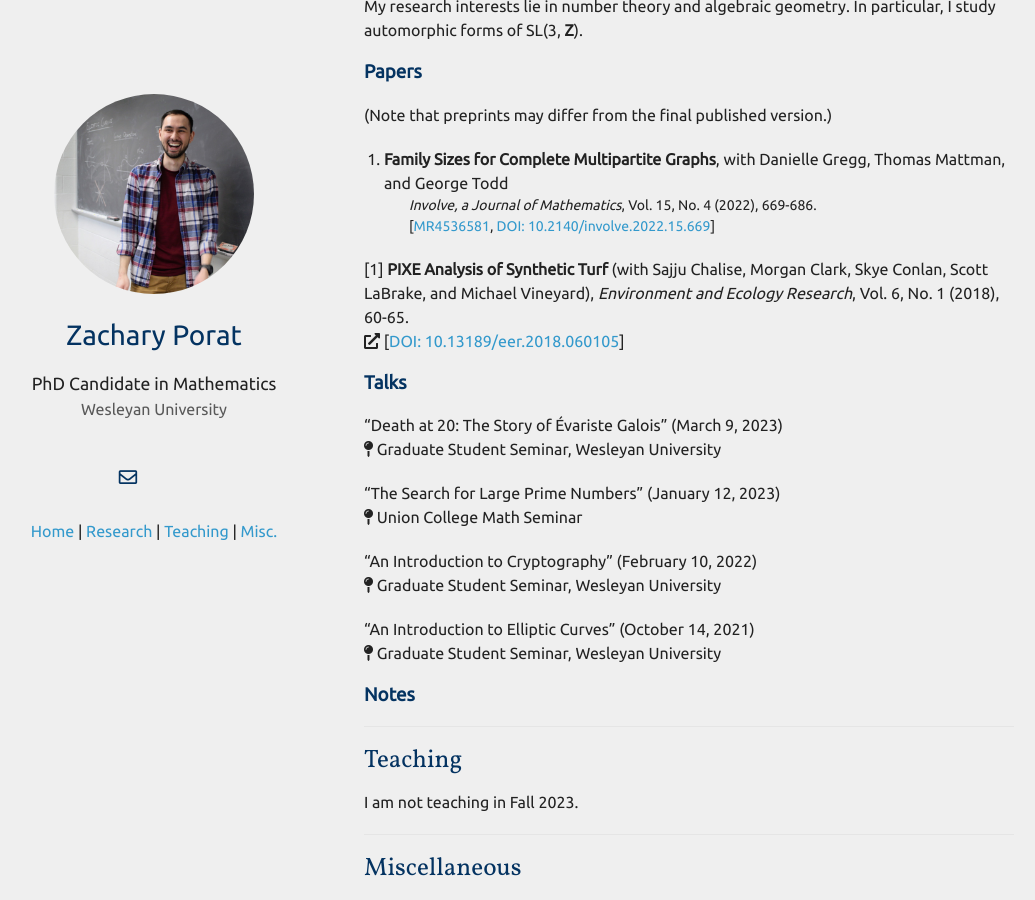
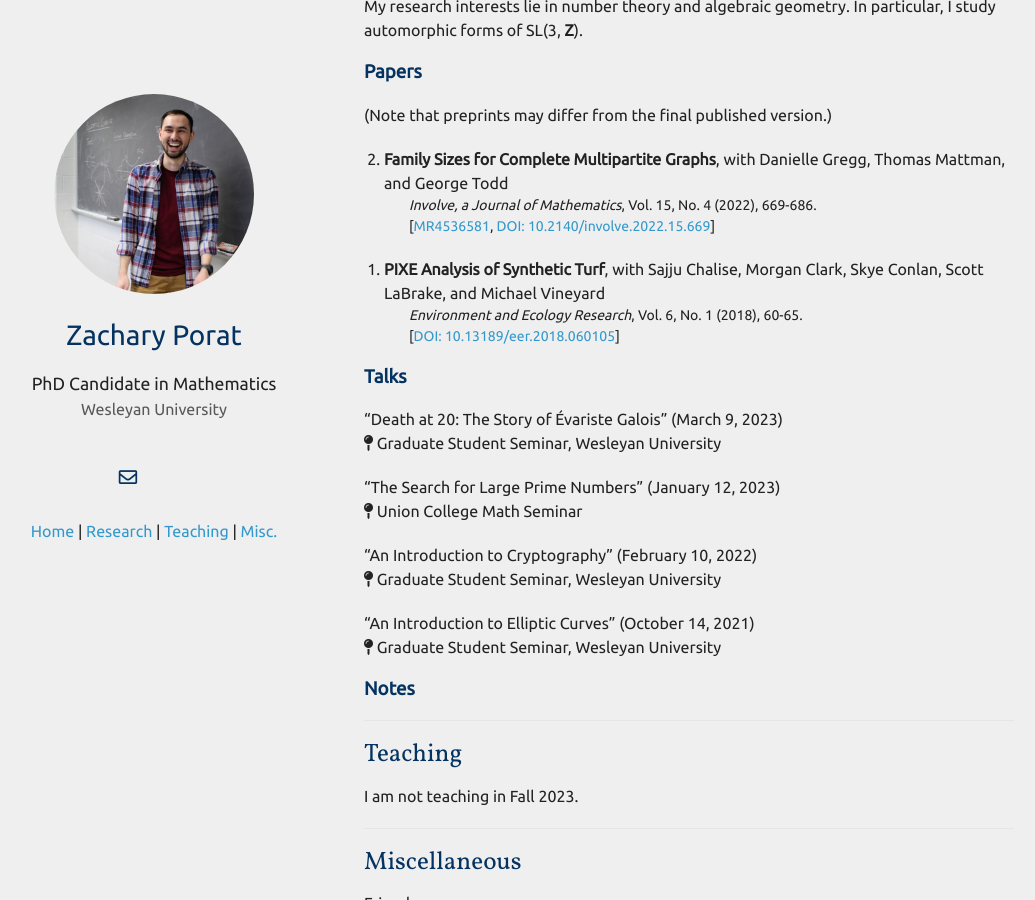
Before and after one commit to zporat/zporat.github.io, a Jekyll site: the page built from index.md, in a window 1280 px wide and 900 px high, scrolled down 368 px. Shown: the whole window, without its empty margins (101-1136 px from the left). Built offline with Jekyll 4.4.1, drawn with Linux system fonts in a browser that asks for light colours; nearby versions of some CDN libraries; a style sheet for code colours, icons or effects is not loaded; our own code applies the rules of GitHub Pages for plain Markdown files.

Commit message:
Update index.md

```diff
--- a/index.md
+++ b/index.md
@@ -26,10 +26,12 @@ My research interests lie in number theory and algebraic geometry.  In particula
     <li><i>Involve, a Journal of Mathematics</i>, Vol. 15, No. 4 (2022), 669-686. </li>
     <li>[<a href="https://mathscinet.ams.org/mathscinet/article?mr=4536581">MR4536581</a>, <a href="https://msp.org/involve/2022/15-4/p07.xhtml">DOI: 10.2140/involve.2022.15.669</a>]</li>
 </ul>
+<li><b>PIXE Analysis of Synthetic Turf</b>, with Sajju Chalise, Morgan Clark, Skye Conlan, Scott LaBrake, and Michael Vineyard</li>
+<ul style="list-style-type:none; font-size:14px; margin-left:-15px;">
+    <li><i>Environment and Ecology Research</i>, Vol. 6, No. 1 (2018), 60-65. </li>
+    <li>[<a href="https://www.hrpub.org/journals/article_info.php?aid=6770">DOI: 10.13189/eer.2018.060105</a>]</li>
+</ul>
 </ol>
-
-[1] **PIXE Analysis of Synthetic Turf** (with Sajju Chalise, Morgan Clark, Skye Conlan, Scott LaBrake, and Michael Vineyard), *Environment and Ecology Research*, Vol. 6, No. 1 (2018), 60-65.\
-<i class="fas fa-external-link-alt"></i> [[DOI: 10.13189/eer.2018.060105](https://www.hrpub.org/journals/article_info.php?aid=6770)]
 
 ### Talks
 
```
